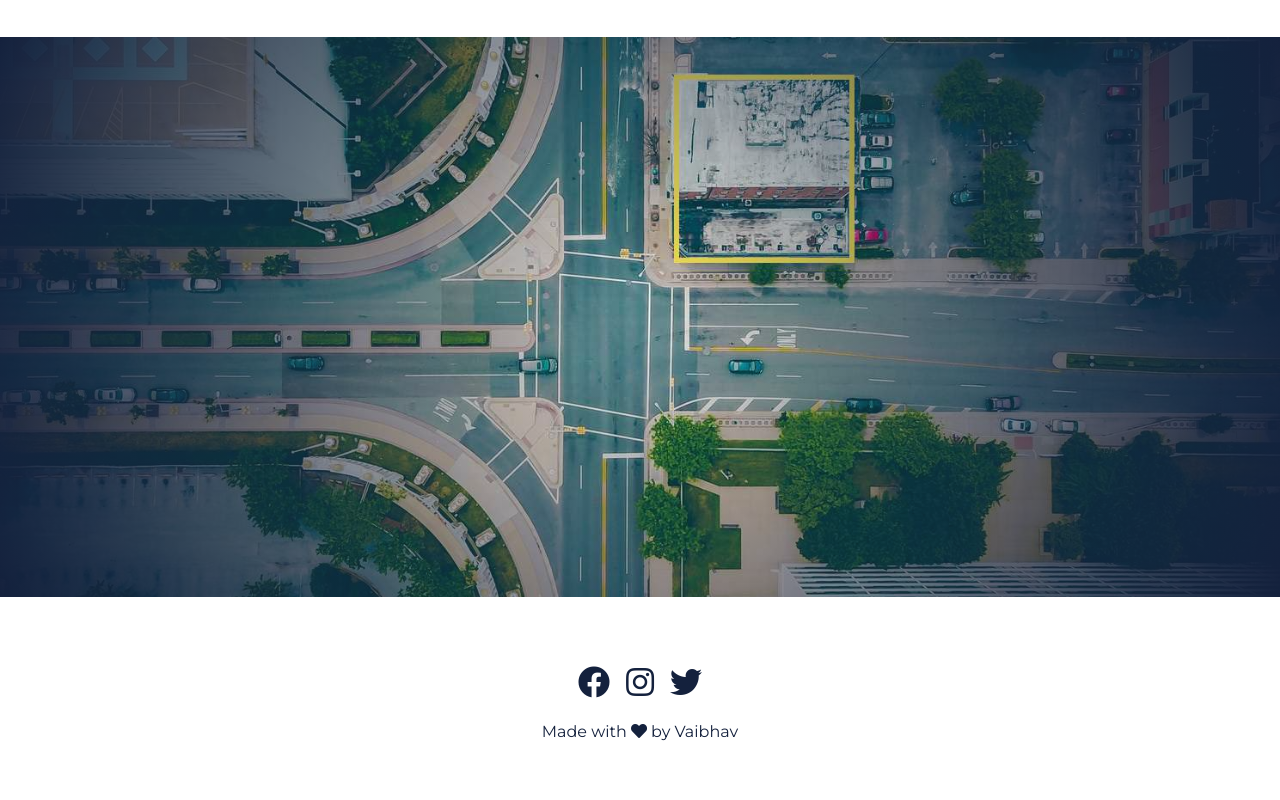
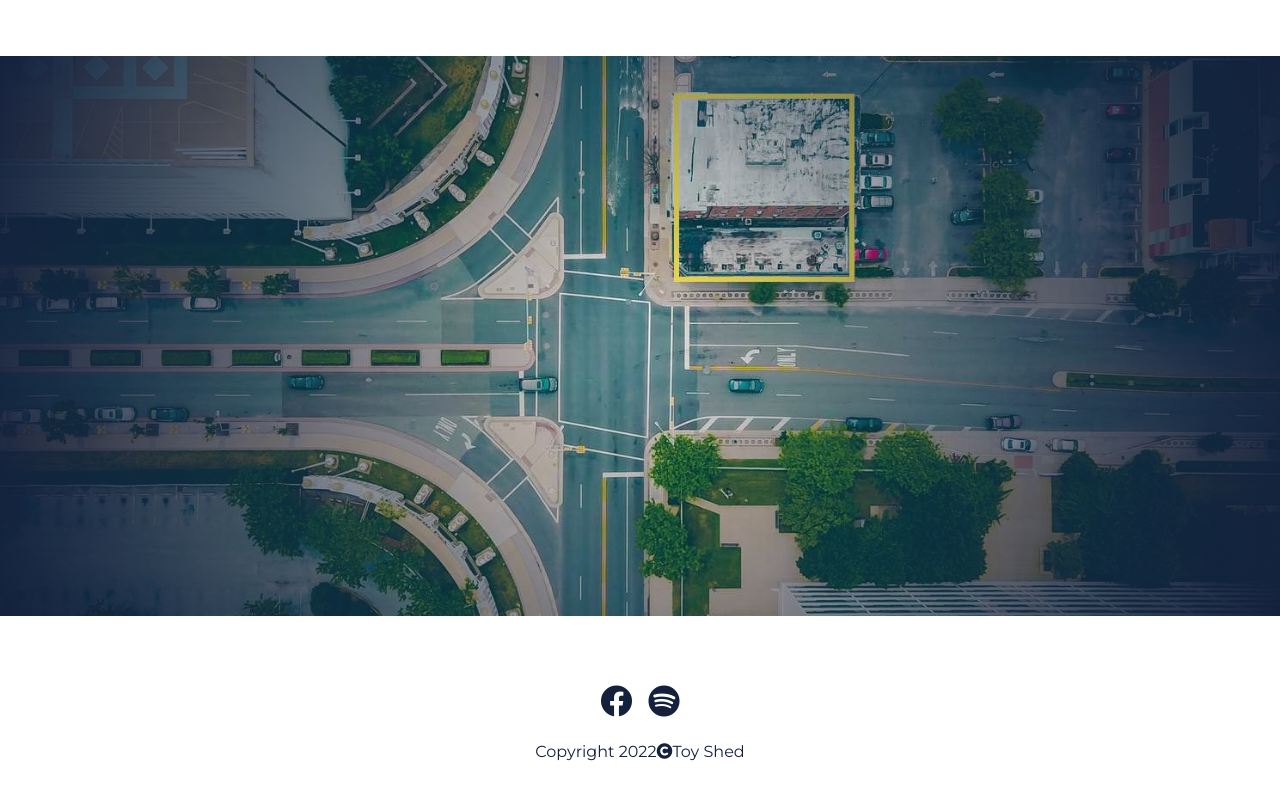
Before and after one commit to normanddeon/normanddeon.github.io, a plain HTML site: page index.html in a window 1280 px wide. Shown: the part 3249-4049 px from the top of the page. Drawn offline with Linux system fonts and the light colour scheme; a web font is replaced by a local one.

Commit message:
About us done

```diff
--- a/index.html
+++ b/index.html
@@ -78,7 +78,7 @@
 					<p>Greg Hildebrand</p>
 						<p>With an eclectic percussive past going back to when Ringo was a rookie, Greg brings a 60's soul sensibility to his stuck-in-the-80s bandmates.
 						He was a lawyer but he is in recovery. Solid on the beat and unflappable this stick-master lives to hear the challenge,
-						“More cowbell!”. We once saw him turn a new pair of Regal Tip 5As into sawdust in a single set
+						“More cowbell!”. We once saw him turn a new pair of Regal Tip 5As into sawdust in a single set.
                         </p>
                 </div>
 				<div class="band-member">
@@ -177,11 +177,10 @@
     </main>
     <footer class="main-footer">
         <ul class="main-footer__links">
-            <li class="main-footer__link"><a href="#"><span class="fab fa-facebook"></span></a></li>
-            <li class="main-footer__link"><a href="#"><span class="fab fa-instagram"></span></a></li>
-            <li class="main-footer__link"><a href="#"><span class="fab fa-twitter"></span></a></li>
+            <li class="main-footer__link"><a href="https://www.facebook.com/people/Toy-Shed/100063466602783/"> <span class="fab fa-facebook"></span></a></li>
+            <li class="main-footer__link"><a href="#"><span class="fab fa-spotify"></span></a></li>
         </ul>
-        <p class="main-footer__info">Made with <span class="fas fa-heart"></span> by Vaibhav</p>
+        <p class="main-footer__info">Copyright 2022<span class="fas fa-copyright"></span>Toy Shed</p>
     </footer>
     <script src="script.js"></script>
 </body>
```
Also changed, not shown: Assets/dave.jpg.
